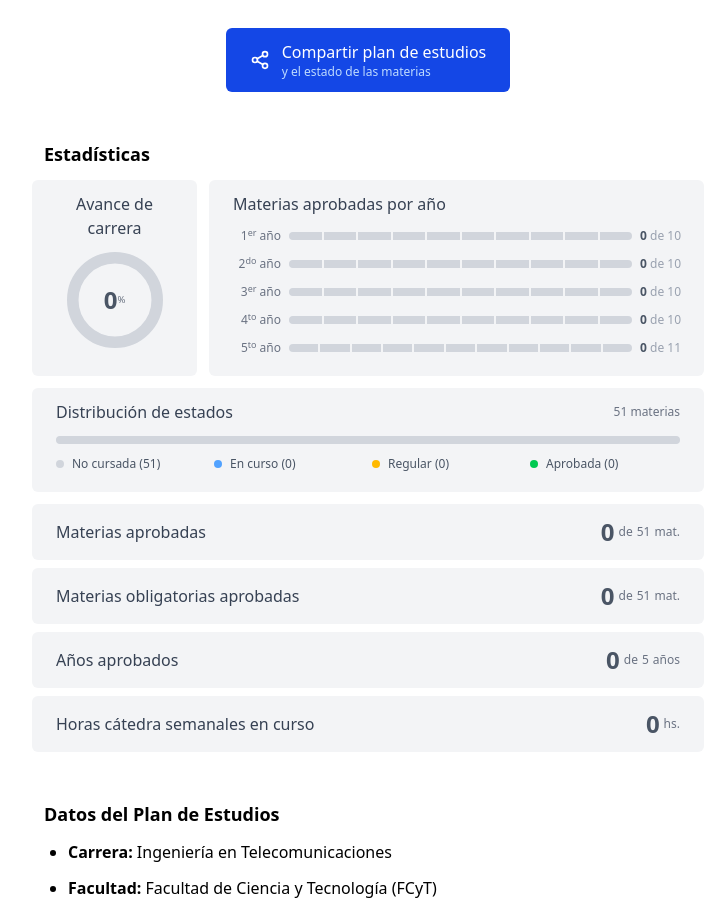
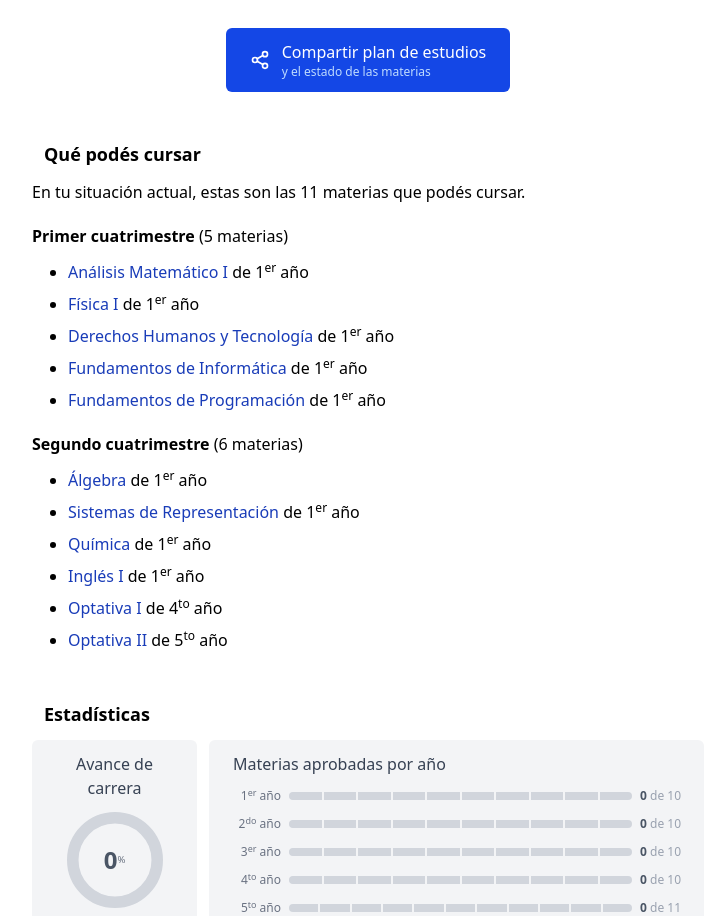
Before and after one commit to valentincostam/plande, a SvelteKit app: page /uader-fcyt-it in a window 1280 px wide. Shown: the part 3660-4576 px from the top of the page, without its empty margins (272-984 px from the left). Built offline with nearby package versions, Linux system fonts and the light colour scheme.

Commit message:
Add available courses section to +page.svelte, introducing filtering by course terms and displaying available courses with detailed information. Create new components for course items and term listings to enhance modularity and maintainability.

```diff
--- a/src/routes/[slug]/+page.svelte
+++ b/src/routes/[slug]/+page.svelte
@@ -2,8 +2,10 @@
 	import { createCourses, TRANSVERSAL_YEAR } from '$lib/course.svelte';
 	import type { PageProps } from './$types';
 	import Year from './year.svelte';
-	import { createYears, isYearPassed } from '$lib/year.svelte';
+	import { createYears, isYearPassed, getCourseEffectiveTerm } from '$lib/year.svelte';
+	import { courseTerms, courseTermLabels } from '$lib/course-term';
 	import SettingToggle from './setting-toggle.svelte';
+	import AvailableCoursesTerm from './available-courses-term.svelte';
 	import Stats from './stats.svelte';
 	import { createUrlSearchParams, urlStateParameters } from '$lib/url-state-parameter';
 	import { replaceState } from '$app/navigation';
@@ -109,6 +111,46 @@
 
 	const transversalCourses = courses.filter((course) => course.year === TRANSVERSAL_YEAR);
 
+	const notTakenCourses = $derived(
+		courses.filter((course) => course.state === courseStates.notTaken)
+	);
+
+	const availableCourses = $derived(notTakenCourses.filter((course) => course.isEnabled));
+
+	const allNotTakenAreAvailable = $derived(
+		notTakenCourses.length > 0 && notTakenCourses.length === availableCourses.length
+	);
+
+	const annualAvailableCourses = $derived(
+		availableCourses.filter(
+			(course) => getCourseEffectiveTerm(course, course.year) === courseTerms.annual
+		)
+	);
+
+	const firstSemesterAvailableCourses = $derived(
+		availableCourses.filter(
+			(course) => getCourseEffectiveTerm(course, course.year) === courseTerms.firstSemester
+		)
+	);
+
+	const secondSemesterAvailableCourses = $derived(
+		availableCourses.filter(
+			(course) => getCourseEffectiveTerm(course, course.year) === courseTerms.secondSemester
+		)
+	);
+
+	const semestralAvailableCourses = $derived(
+		availableCourses.filter(
+			(course) => getCourseEffectiveTerm(course, course.year) === courseTerms.semestral
+		)
+	);
+
+	const unknownAvailableCourses = $derived(
+		availableCourses.filter(
+			(course) => getCourseEffectiveTerm(course, course.year) === courseTerms.unknown
+		)
+	);
+
 	const title = `Plan de Estudios de ${data.studyPlan.degreeName} de la ${getFullCollegeName(data.studyPlan)} ・ Plande`;
 	const description = `Plan de Estudios Interactivo de la carrera de ${data.studyPlan.degreeName} en ${getFullCollegeName(data.studyPlan)}. Visualizá materias, requisitos y tu progreso académico de forma clara y organizada con Plande.`;
 	const url = `https://plande.app/${data.slug}`;
@@ -195,6 +237,50 @@
 
 		<section class="px-3 md:px-0">
 			<ShareButton {title} />
+		</section>
+
+		<section>
+			<h3 class="p-3 text-lg font-bold">Qué podés cursar</h3>
+			{#if allNotTakenAreAvailable}
+				<p class="px-3 md:px-0">Todas las materias están disponibles para cursar.</p>
+			{:else if availableCourses.length === 0}
+				<p class="px-3 md:px-0">No hay materias disponibles para cursar en este momento.</p>
+			{:else}
+				<div class="grid gap-5">
+					<p class="px-3 md:px-0">
+						{#if availableCourses.length == 1}
+							En tu situación actual, esta es la materia que podés cursar.
+						{:else}
+							En tu situación actual, estas son las {availableCourses.length} materias que podés cursar.
+						{/if}
+					</p>
+					<AvailableCoursesTerm
+						title={courseTermLabels[courseTerms.annual]}
+						courses={annualAvailableCourses}
+						{showCodes}
+					/>
+					<AvailableCoursesTerm
+						title={courseTermLabels[courseTerms.firstSemester]}
+						courses={firstSemesterAvailableCourses}
+						{showCodes}
+					/>
+					<AvailableCoursesTerm
+						title={courseTermLabels[courseTerms.secondSemester]}
+						courses={secondSemesterAvailableCourses}
+						{showCodes}
+					/>
+					<AvailableCoursesTerm
+						title={courseTermLabels[courseTerms.semestral]}
+						courses={semestralAvailableCourses}
+						{showCodes}
+					/>
+					<AvailableCoursesTerm
+						title="Materias electivas"
+						courses={unknownAvailableCourses}
+						{showCodes}
+					/>
+				</div>
+			{/if}
 		</section>
 
 		<section>
--- /dev/null
+++ b/src/routes/[slug]/available-course-item.svelte
@@ -0,0 +1,35 @@
+<script lang="ts">
+	import { courseTagLabels, courseTags } from '$lib/course-tag';
+	import type { Course } from '$lib/course.svelte';
+	import { toKebabCase, TRANSVERSAL_YEAR } from '$lib/course.svelte';
+	import { getOrdinalSuperscript } from '$lib/year.svelte';
+
+	type Props = {
+		course: Course;
+		showCodes?: boolean;
+	};
+
+	let { course, showCodes = false }: Props = $props();
+</script>
+
+<li>
+	<a
+		href={`#${toKebabCase(course.name)}`}
+		class="text-blue-800 hover:underline focus:outline-2 focus:outline-offset-2 focus:outline-blue-500"
+	>
+		{#if showCodes && course.code}
+			<span class="opacity-60">{course.code}.</span>
+		{/if}
+		{course.name}
+	</a>
+	{#if course.tag === courseTags.elective}
+		<span class="">({courseTagLabels[course.tag].toLowerCase()})</span>
+	{:else if course.tag === courseTags.optative}
+		<span class="">({courseTagLabels[course.tag].toLowerCase()})</span>
+	{/if}
+	{#if course.year !== TRANSVERSAL_YEAR}
+		<span class="whitespace-nowrap">
+			de {course.year}<sup>{getOrdinalSuperscript(course.year)}</sup> año
+		</span>
+	{/if}
+</li>
--- /dev/null
+++ b/src/routes/[slug]/available-courses-term.svelte
@@ -0,0 +1,29 @@
+<script lang="ts">
+	import type { Course } from '$lib/course.svelte';
+	import AvailableCourseItem from './available-course-item.svelte';
+
+	type Props = {
+		title?: string;
+		courses: Course[];
+		showCodes?: boolean;
+	};
+
+	let { title, courses, showCodes = false }: Props = $props();
+</script>
+
+{#if courses.length > 0}
+	<div class="grid gap-3">
+		{#if title}
+			<h4 class="px-3 md:px-0">
+				<span class="font-bold">{title}</span>
+				({courses.length}
+				{courses.length === 1 ? 'materia' : 'materias'})
+			</h4>
+		{/if}
+		<ul class="grid list-disc gap-2 px-9">
+			{#each courses as course}
+				<AvailableCourseItem {course} {showCodes} />
+			{/each}
+		</ul>
+	</div>
+{/if}
```
